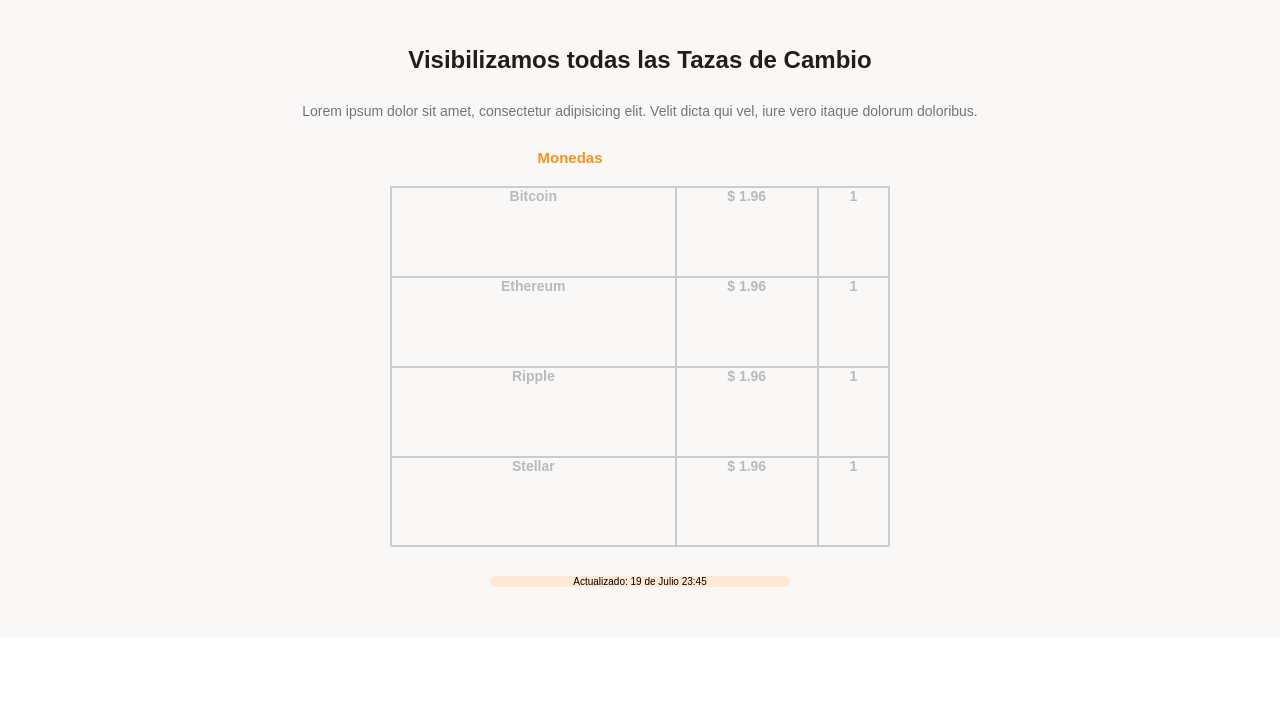
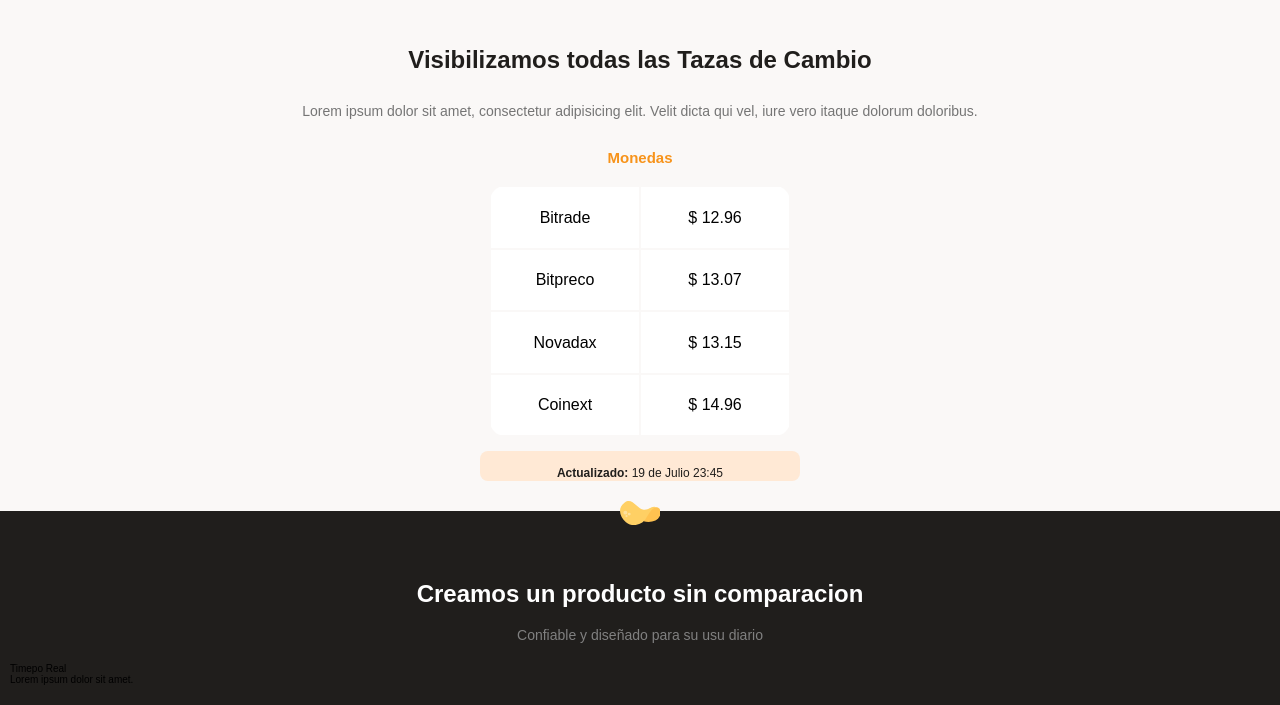
Before and after one commit to MarcoMejiaL/MobileFirst, a plain HTML site: page index.html in a window 1280 px wide. Shown: the part 617-1322 px from the top of the page. Before the commit the page ends 1254 px from the top, so only its background shows below. Drawn offline with Linux system fonts and the light colour scheme.

Commit message:
se iniciaron las cartas

```diff
--- a/assets/css/styles.css
+++ b/assets/css/styles.css
@@ -149,36 +149,94 @@
     font-size: 1.5rem;
     font-weight: 600;
     text-align: center;
-    margin-left: -140px;
     color: var(--bitcoin-orage);
     margin-bottom: 20px;
 }
-.main-grid__tables{
-    width: 70% ;
-    min-width: 235px;
-    max-width: 500px;
-    height: 360px;
+.commission-table--container {
+    width: 90%;
+    min-width: 230px;
+    max-width: 300px;
+    height: 250px;
+    margin: 0 auto;
     display: grid;
-    grid-template-columns:  2fr 1fr 0.5fr;
-    grid-template-rows: repeat(4, 90px);
+    grid-template-columns: repeat(2, 1fr);
+    background-color: var(--just-white);
+    border-radius: 15px;
+  }
+  .commission-table--item {
+    display: flex;
+    justify-content: center;
+    align-items: center;
+    border: 1px solid var(--off-white);
+  }
+  .commission-table--item p {
+    margin: 0;
+    font-size: 1.6rem;
+    font-weight: 500;
+    line-height: 1.9rem;
+    color: var(--grey);
+  }
+  .commission-table--date {
+    background-color: var(--soft-blue);
+  }
+
+
+.main-grid__information{
+    max-width: 320px;
+    height: 30px;
     margin: 0 auto;
-    margin-bottom: 30px;
-    border: 1px solid #ccc;
+    margin-top: 15px;
+    padding: 8px;
+    background-color: var(--soft-orange);
+    border-radius: 8px;
+
+
+
 }
-.item{
-    font-size: 1.4rem;
-    font-weight: bold;
-    color: var(--gray);
-    border: 1px solid #ccc;
+.main-grid__information p{
+    margin: 7px;
+    font-size: 1.2rem;
+    line-height: 1.5rem;
+    color: var(--warm-black);
+}
+.seccion__cards{
+   position: relative;
+   width: 100%;
+   min-width: 320px;
+   height: auto;
+   padding: 20px 10px;
+   background-color: var(--warm-black);
+}
+.logo__potato{
+    position: absolute;
+    top: -10px;
+    left: calc(50% - 20px);
+    height: 25px;
+    width: 40px;
+    background-image: url(../icons/batata.svg);
 
 }
 
+.seccion__cards--titles{
+    width: 90%;
+    min-width: 288px;
+    height: auto;
+    margin: 0 auto ;
+    margin-top: 50px;
+    text-align: center;
+}
+.seccion__cards--titles h2{
+    margin-bottom: 20px;
+    font-size: 2.4rem;
 
-.main-grid__information{
-    max-width: 300px;
-    margin: 0 auto;
+    font-weight: bold;
+    line-height: 2.6rem;
+    color: var(--just-white);
+}
+.seccion__cards--titles p{
     margin-bottom: 20px;
-    background-color: var(--soft-orange);
-    box-shadow: 1px solid #ccc;
-    border-radius: 20px;
+    font-size: 1.4rem;
+    font-weight: 500;
+    line-height: 1.8 rem;
+    color: #808080;
 }
--- a/index.html
+++ b/index.html
@@ -26,28 +26,61 @@
             </div>
             <section class="main-grid-container">
                 <h3 class="main--grid__title">Monedas</h3>
-                <div class="main-grid__tables" >
-                    <div class="item"><div class="inner-item">Bitcoin</div></div>
-                    <div class="item">$ 1.96</div>
-                    <div class="item">1</div>
-                    <div class="item">Ethereum</div>
-                    <span class="item">$ 1.96</span>
-                    <span class="item">1</span>
-                    <div class="item">Ripple</div>
-                    <span class="item">$ 1.96</span>
-                    <span class="item">1</span>
-                    <div class="item">Stellar</div>
-                    <span class="item">$ 1.96</span>
-                    <span class="item">1</span>
+                <div class="main-commission-table" >
 
-                </div>
+                    <div class="commission-table--container">
+                      <div class="commission-table--item">
+                        <p>Bitrade</p>
+                      </div>
+                      <div class="commission-table--item">
+                        <p class="table__price">$ 12.96</p>
+                      </div>
+                      <div class="commission-table--item">
+                        <p>Bitpreco</p>
+                      </div>
+                      <div class="commission-table--item">
+                        <p class="table__price">$ 13.07</p>
+                      </div>
+                      <div class="commission-table--item">
+                        <p>Novadax</p>
+                      </div>
+                      <div class="commission-table--item">
+                        <p class="table__price">$ 13.15</p>
+                      </div>
+                      <div class="commission-table--item">
+                        <p>Coinext</p>
+                      </div>
+                      <div class="commission-table--item">
+                        <p class="table__price">$ 14.96</p>
+                      </div>
+                    </div>
+
+                  </div>
                 <div class="main-grid__information">
-                    <span class="information--update">Actualizado:</span>
-                    <span class="information--date">19 de Julio 23:45</span>
+                    <p><b>Actualizado:</b> 19 de Julio 23:45</p>
+                    <!-- <div class="information--update">Actualizado:</div>
+                    <div class="information--date">19 de Julio 23:45</div -->
                 </div>
             </section>
         </section>
-        <section></section>
+        <section class="seccion__cards" >
+            <span class="logo__potato"></span>
+            <div class="seccion__cards--titles">
+                <h2 >Creamos un producto sin comparacion</h2>
+                <p >Confiable y diseñado para su usu diario</p>
+            </div>
+            <section class="product__cards--container">
+                <article class="product__detail--card">
+                    <span class="clock"></span>
+                    <p class="product__card--title">Timepo Real</p>
+                    <p class="product__card--body">Lorem ipsum dolor sit amet. </p>
+                </article>
+
+            </section>
+
+
+
+        </section>
         <section></section>
         <section></section>
 
```
